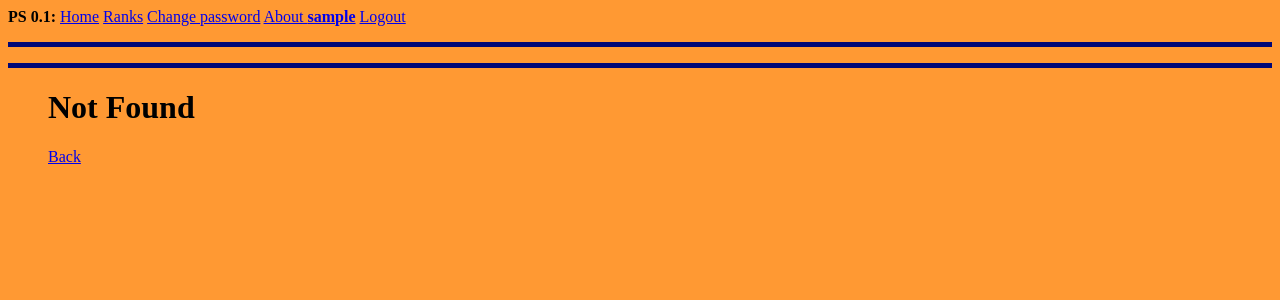
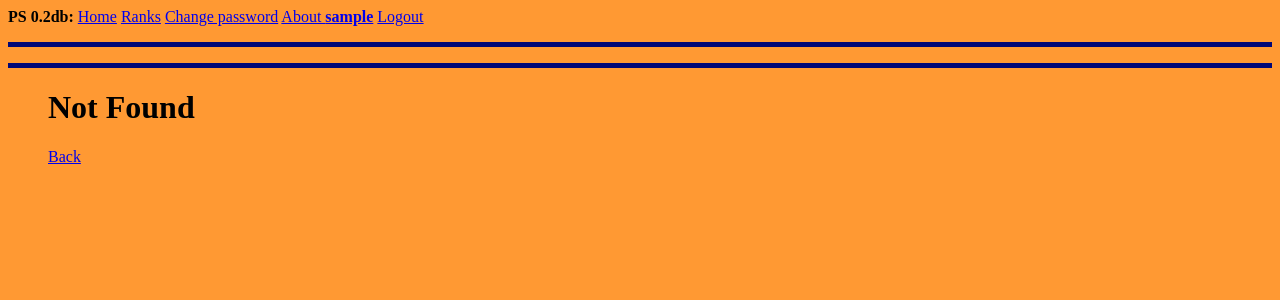
Before and after one commit to labrax/codingchallenges, a Flask app: page /admin/section_problem in a window 1280 px wide. Shown: the top 300 px of the page. Run offline with Flask 2, Linux system fonts and the light colour scheme; the visitor is signed in with stand-in values (Sample User, id 1); data comes from the database, SQL or seed files in the repository.

Commit message:
added small version on webpage

```diff
--- a/app/templates/base.html
+++ b/app/templates/base.html
@@ -37,7 +37,7 @@
     </head>
     <body bgcolor="#FF9933", text="#000000">
         <div>
-		<b>PS 0.1:</b>
+		<b>PS 0.2db:</b>
             <a href="{{ url_for('index') }}">Home</a>
             <a href="{{ url_for('ranks') }}">Ranks</a>
 	    {% if current_user.admin %}
```
